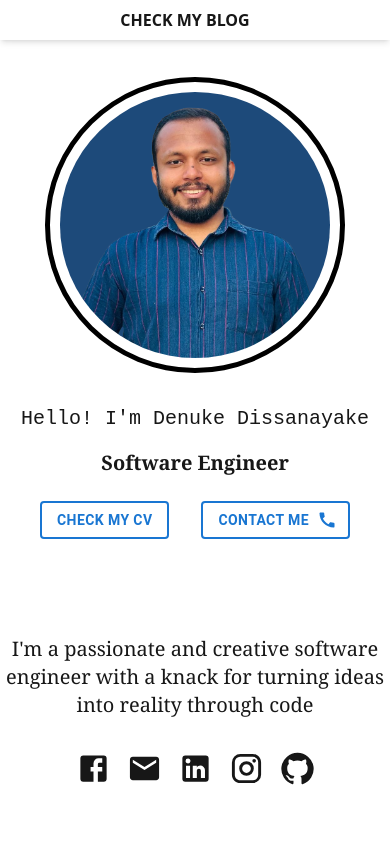
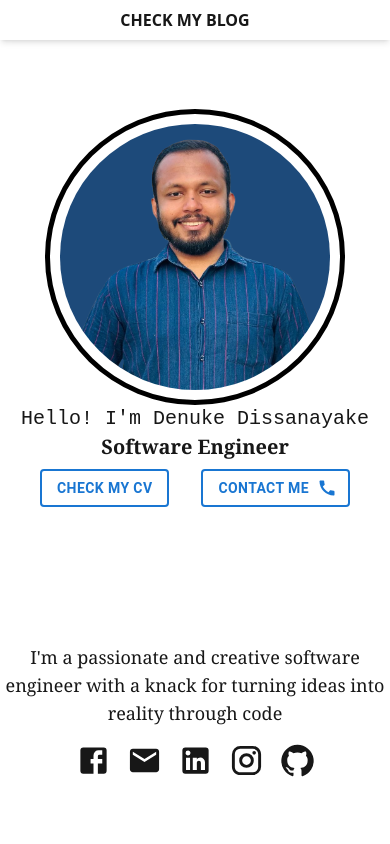
Before and after one commit to denukedissanayake/denukedissanayake.github.io, a Next.js app: page / in a window 390 px wide. Shown: the top 844 px of the page. Built offline with nearby package versions, Linux system fonts and the light colour scheme.

Commit message:
adjust height alignments

```diff
--- a/src/components/sections/Home.tsx
+++ b/src/components/sections/Home.tsx
@@ -33,8 +33,8 @@ export default function Home() {
 
     return (
         <div className=
-            'lg:h-[calc(100dvh-40px)] h-[calc(100dvh-40px)] sm:h-full sm:pt-8 section-height grid grid-rows-3 items-center justify-center'>
-            <div className='grid items-center justify-center row-span-2 gap-y-8 xl:grid-cols-3 xl:gap-x-10'>
+            'h-[calc(100dvh-40px)] sm:h-full lg:h-[calc(100dvh-40px)] sm:pt-8 section-height grid grid-rows-3 items-center justify-center'>
+            <div className='grid items-center justify-center row-span-2 lg:gap-y-8 xl:grid-cols-3 xl:gap-x-10'>
                 <div className='xl:col-span-1 flex items-center justify-center'>
                     <Image
                         src={homePicture}
@@ -44,7 +44,7 @@ export default function Home() {
                         style={imageStyle}
                     />
                 </div>
-                <div className='flex flex-col xl:items-start items-center justify-center gap-y-4 xl:col-span-2 '>
+                <div className='flex flex-col xl:items-start items-center justify-center md:gap-y-4 xl:col-span-2 '>
                     <span
                         style={{ fontFamily: 'Courier New, Courier, monospace' }}
                         className='text-xl md:text-4xl'>
@@ -71,13 +71,12 @@ export default function Home() {
                             Contact Me
                         </Button>
                     </div>
-
                 </div>
             </div>
-            <div className='flex flex-col items-center gap-y-8 row-span-1'>
+            <div className='flex flex-col items-center gap-y-4 md:gap-y-8 row-span-1'>
                 <p
                     style={{ fontFamily: 'Georgia, Times New Roman, Times, serif' }}
-                    className='text-xl text-center md:text-2xl'>
+                    className='text-lg text-center md:text-2xl'>
                     I'm a passionate and creative software engineer with a knack for turning ideas into reality through code
                 </p>
                 <div className='flex gap-x-4'>
```
